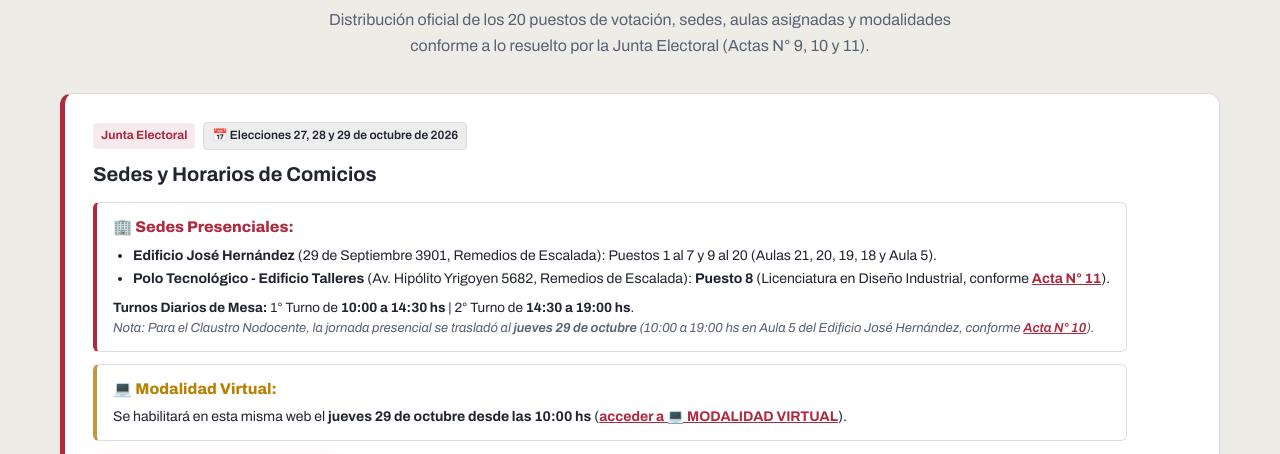
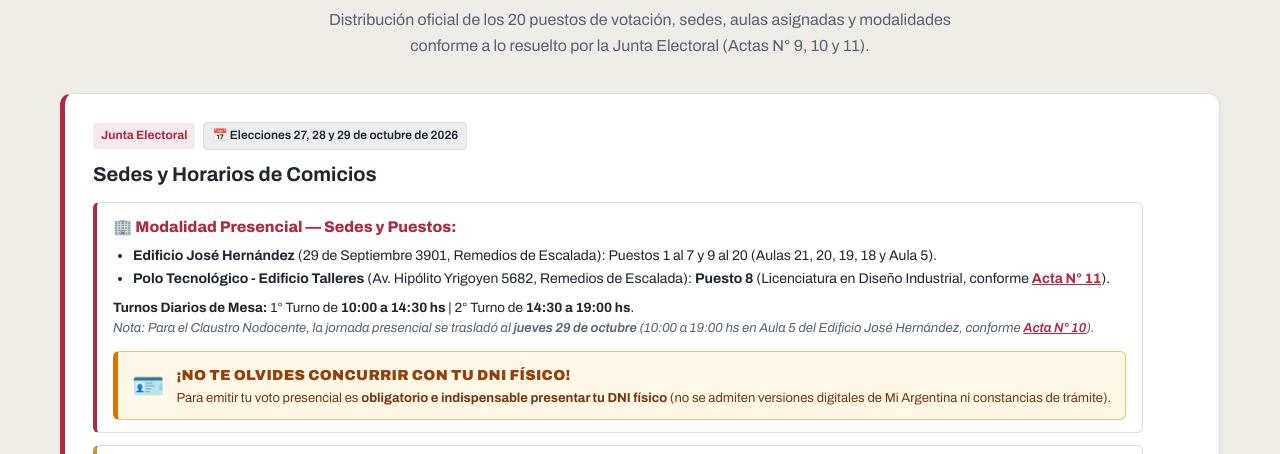
Before and after one commit to dircomunla-dotcom/elecciones2026, a plain HTML site: page index.html in a window 1280 px wide. Both pictures are taken after a click on the link "Puestos de Votación y Aulas". Shown: the part 311-765 px from the top of the page. Drawn offline with Linux system fonts and the light colour scheme.

Commit message:
auto-sync: 2026-10-27 18:46:31

```diff
--- a/index.html
+++ b/index.html
@@ -1975,7 +1975,7 @@
                   <!-- BLOQUE SEDES PRESENCIALES -->
                   <div style="margin: 12px 0 12px 0; padding: 12px 16px; background: #ffffff; border-radius: 6px; border: 1px solid var(--unla-border); border-left: 4px solid var(--unla-red);">
                     <div style="font-size: 15.5px; font-weight: 800; color: var(--unla-red); display: flex; align-items: center; gap: 6px; margin-bottom: 6px;">
-                      <span>🏢 Sedes Presenciales:</span>
+                      <span>🏢 Modalidad Presencial — Sedes y Puestos:</span>
                     </div>
                     <ul style="margin: 0 0 8px 0; padding-left: 20px; font-size: 14px;">
                       <li><strong>Edificio José Hernández</strong> (29 de Septiembre 3901, Remedios de Escalada): Puestos 1 al 7 y 9 al 20 (Aulas 21, 20, 19, 18 y Aula 5).</li>
@@ -1984,6 +1984,19 @@
                     <div style="font-size: 13.5px; color: var(--unla-dark-gray); line-height: 1.5;">
                       <strong>Turnos Diarios de Mesa:</strong> 1° Turno de <strong>10:00 a 14:30 hs</strong> | 2° Turno de <strong>14:30 a 19:00 hs</strong>.<br>
                       <span style="font-size:13px; color:var(--unla-mid-gray);"><em>Nota: Para el Claustro Nodocente, la jornada presencial se trasladó al <strong>jueves 29 de octubre</strong> (10:00 a 19:00 hs en Aula 5 del Edificio José Hernández, conforme <a href="https://www.unla.edu.ar/elecciones2026/acta-10-JE.pdf" target="_blank" rel="noopener" style="color:var(--unla-red); font-weight:700; text-decoration:underline;">Acta N° 10</a>).</em></span>
+                    </div>
+
+                    <!-- DESTACADO DNI FÍSICO -->
+                    <div style="margin-top: 12px; padding: 12px 14px; background: #fff8e6; border: 1.5px solid #f5c065; border-left: 5px solid #d97706; border-radius: 6px; display: flex; align-items: center; gap: 12px;">
+                      <span style="font-size: 26px; line-height: 1; flex-shrink: 0;">🪪</span>
+                      <div>
+                        <div style="font-size: 14.5px; font-weight: 900; color: #92400e; letter-spacing: 0.3px;">
+                          ¡NO TE OLVIDES CONCURRIR CON TU DNI FÍSICO!
+                        </div>
+                        <div style="font-size: 13px; color: #78350f; margin-top: 2px; line-height: 1.4;">
+                          Para emitir tu voto presencial es <strong>obligatorio e indispensable presentar tu DNI físico</strong> (no se admiten versiones digitales de Mi Argentina ni constancias de trámite).
+                        </div>
+                      </div>
                     </div>
                   </div>
 
```
